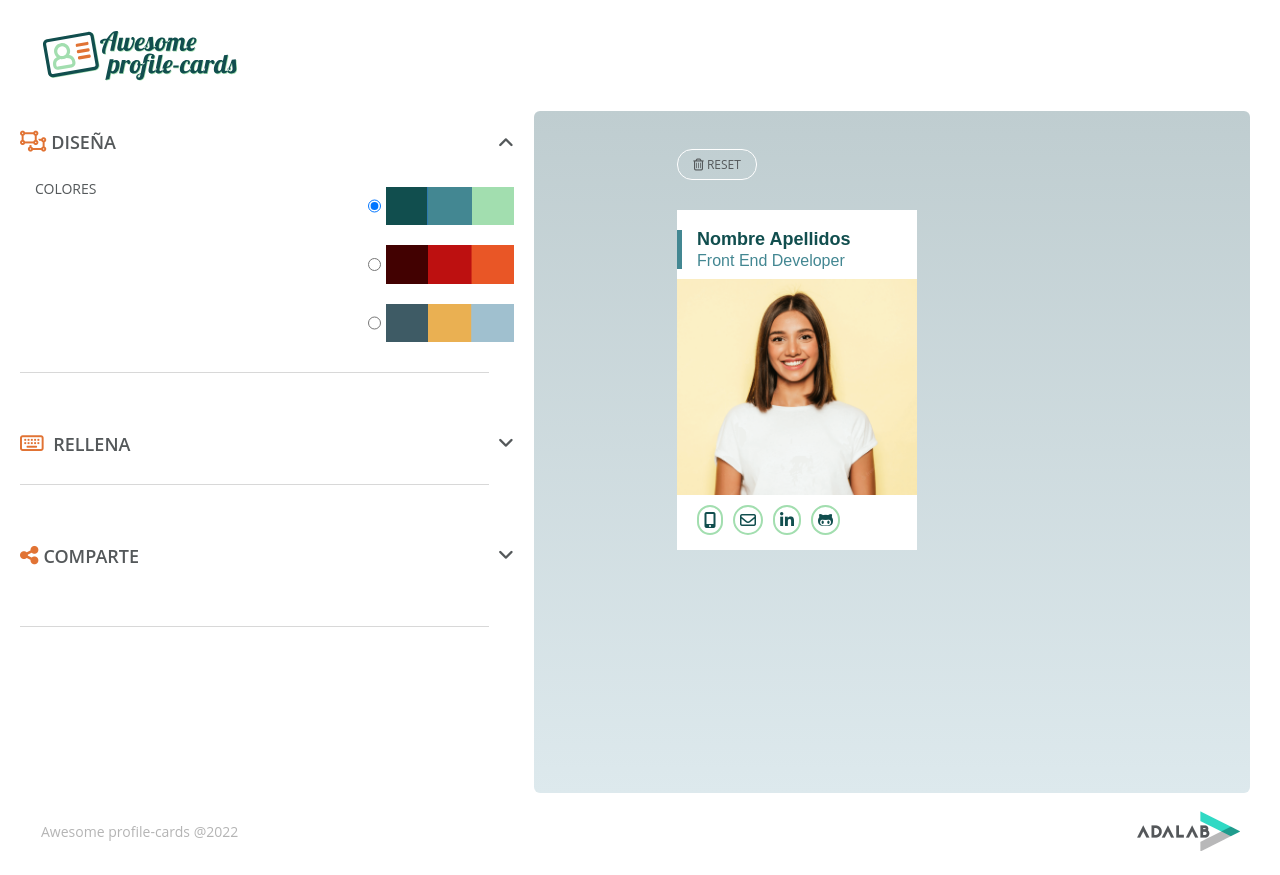
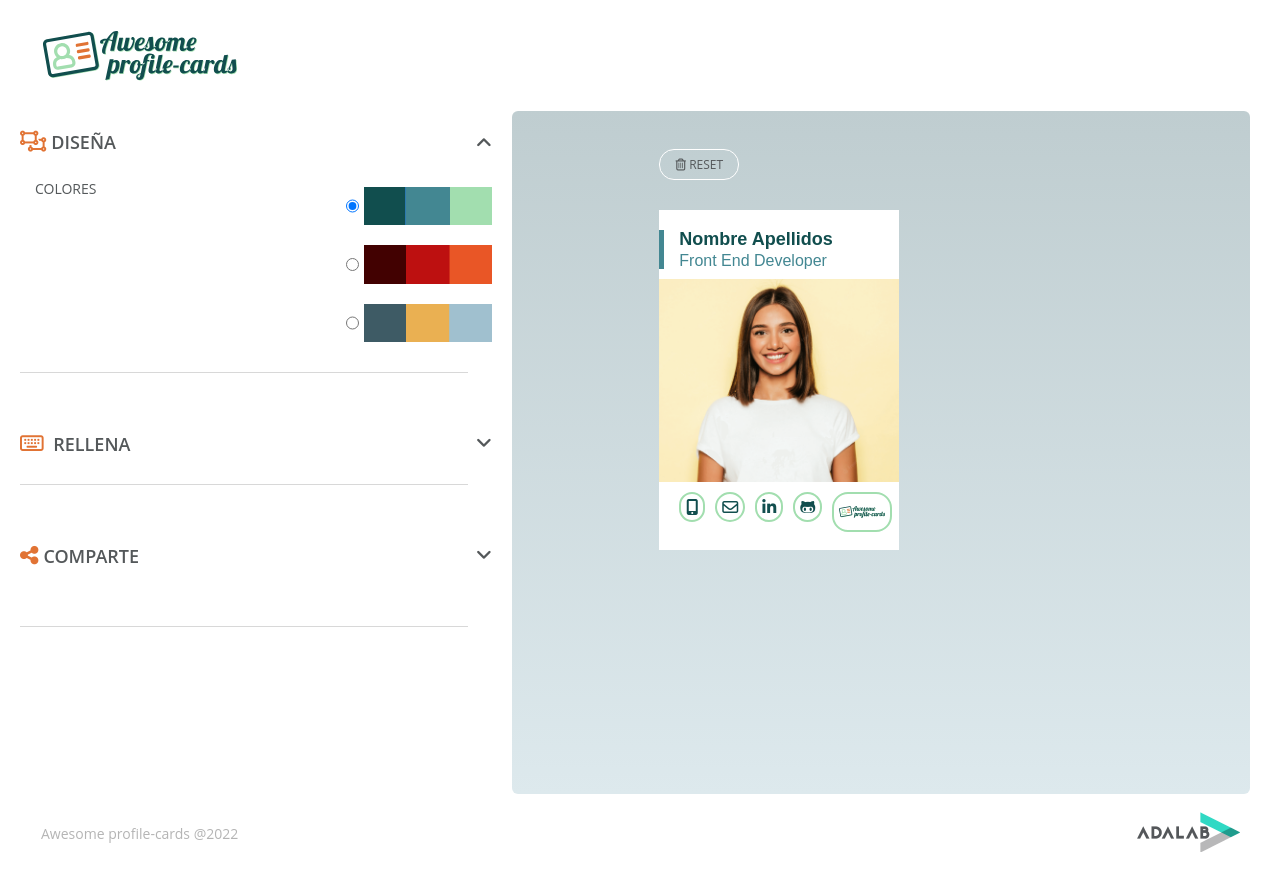
Before and after one commit to Adalab/project-promo-r-module-3-team-4, a React app: page /#/card in a window 1280 px wide. Built offline with nearby package versions, Linux system fonts and the light colour scheme.

Commit message:
navlink in logo and new logo in cardpreview

```diff
--- a/src/components/App.js
+++ b/src/components/App.js
@@ -10,7 +10,7 @@ import Landing from './Landing';
 import Card from './Card';
 import Footer from './Footer';
 import { Route, Routes } from 'react-router-dom';
-import Loading from './Loading';
+
 
 function App() {
   // /****VARIABLES****/
--- a/src/components/CardPreview.js
+++ b/src/components/CardPreview.js
@@ -2,6 +2,9 @@ import '../styles/layout/CardPreview.scss';
 import defaultPhoto1 from '../images/preview-girl.png';
 import defaultPhoto2 from '../images/cat-programming.jpg';
 import defaultPhoto3 from '../images/logo-adalab.png';
+import { NavLink } from 'react-router-dom';
+
+import logoCards from '../images/logo-awesome.svg';
 
 function CardPreview(props) {
   const defaultPhotos = [defaultPhoto1, defaultPhoto2, defaultPhoto3];
@@ -68,6 +71,14 @@ function CardPreview(props) {
             <i className="fa-brands fa-github-alt preview__icons--color"></i>
           </a>
         </li>
+        <li>
+          <NavLink
+            to="/"
+            className="github"
+            rel="noreferrer">
+            <img className="preview__icons--color logoplus" src={logoCards} alt="logoDeshacer" />
+          </NavLink>
+        </li>
       </ul>
     </article>
   );
--- a/src/components/Header.js
+++ b/src/components/Header.js
@@ -1,10 +1,11 @@
 import '../styles/layout/Header.scss';
 import logoCards from '../images/logo-awesome.svg';
+import { NavLink } from 'react-router-dom';
 
 function Header() {
   return (
     <header className="header">
-      <img className="header__logo" src={logoCards} alt="logo" />
+     <NavLink className="header__logo" to="/"><img className="header__logo" src={logoCards} alt="logo" /></NavLink>
     </header>
   );
 }
--- a/src/styles/layout/CardPreview.scss
+++ b/src/styles/layout/CardPreview.scss
@@ -4,7 +4,6 @@
 @import '../core/variables';
 
 .preview {
-
   &__container {
     background-color: $color-whireOriginal;
     display: flex;
@@ -61,3 +60,7 @@
     }
   }
 }
+.logoplus {
+  width: 60px;
+  height: 40px;
+}
```
Also changed, not shown: src/images/deshacer.png (added).
